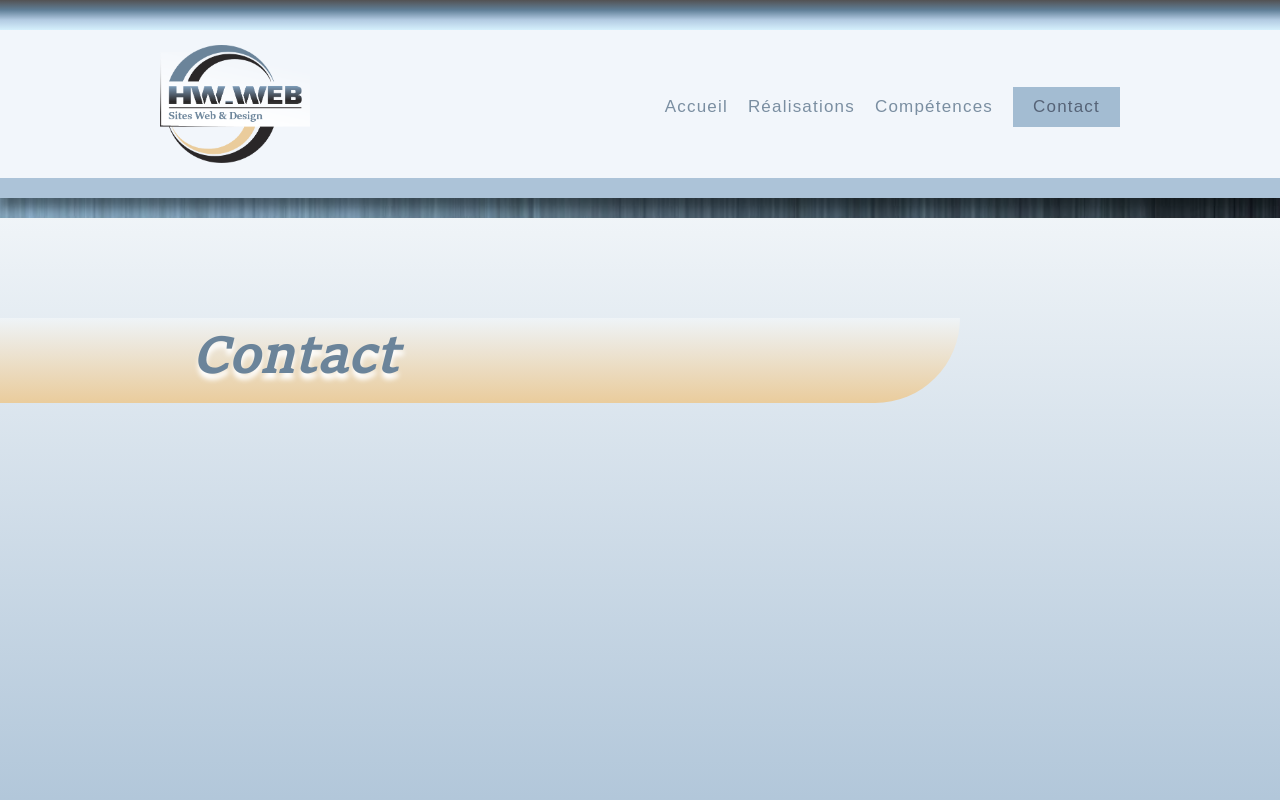
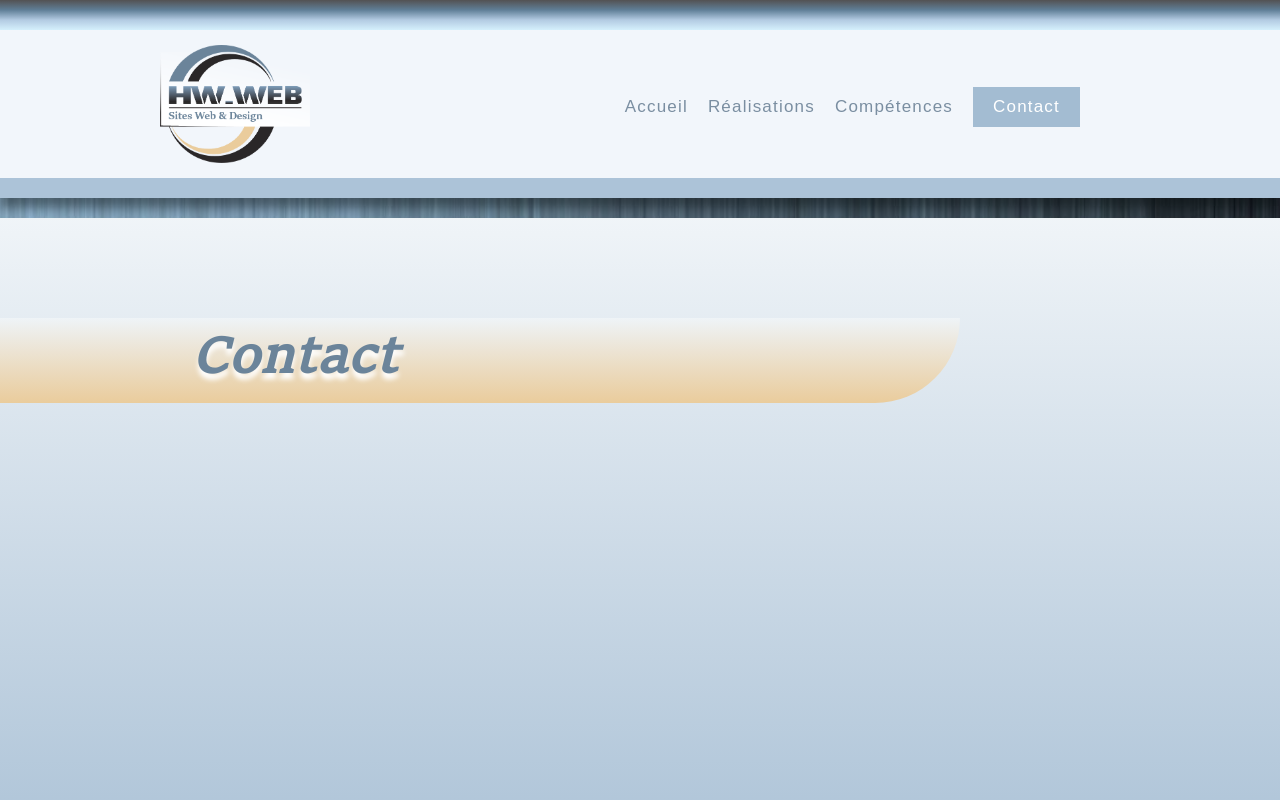
Before and after one commit to heltnx/hw-web, a React (Create React App) app: page /hw-web/contact in a window 1280 px wide. Shown: the top 800 px of the page. Built offline with nearby package versions, Linux system fonts and the light colour scheme; a web font is replaced by a local one.

Commit message:
ajustement css

```diff
--- a/src/components/button/button.css
+++ b/src/components/button/button.css
@@ -10,11 +10,17 @@
     cursor: pointer;
     transition: background-color 0.3s ease-in-out, color 0.3s ease-in-out;
     margin-top: -8px;
+    margin-right: 20px;
 }
 
 .custom-button a {
     color: inherit;
 }
+
+.custom-button a.active {
+    color: inherit;
+}
+
 
 .custom-button:hover {
     background-color: #eacc9c;
--- a/src/layouts/header/header.css
+++ b/src/layouts/header/header.css
@@ -36,7 +36,7 @@ header {
 .nav ul {
     list-style: none;
     padding: 0;
-    margin: 0;
+    margin: 0 20px;
     display: flex;
 }
 
@@ -90,7 +90,7 @@ header {
         background: #ACC3D8;
         width: 250px;
         padding: 20px;
-        border-radius: 5px
+        border-radius: 5px;
     }
 
     .nav li {
```
